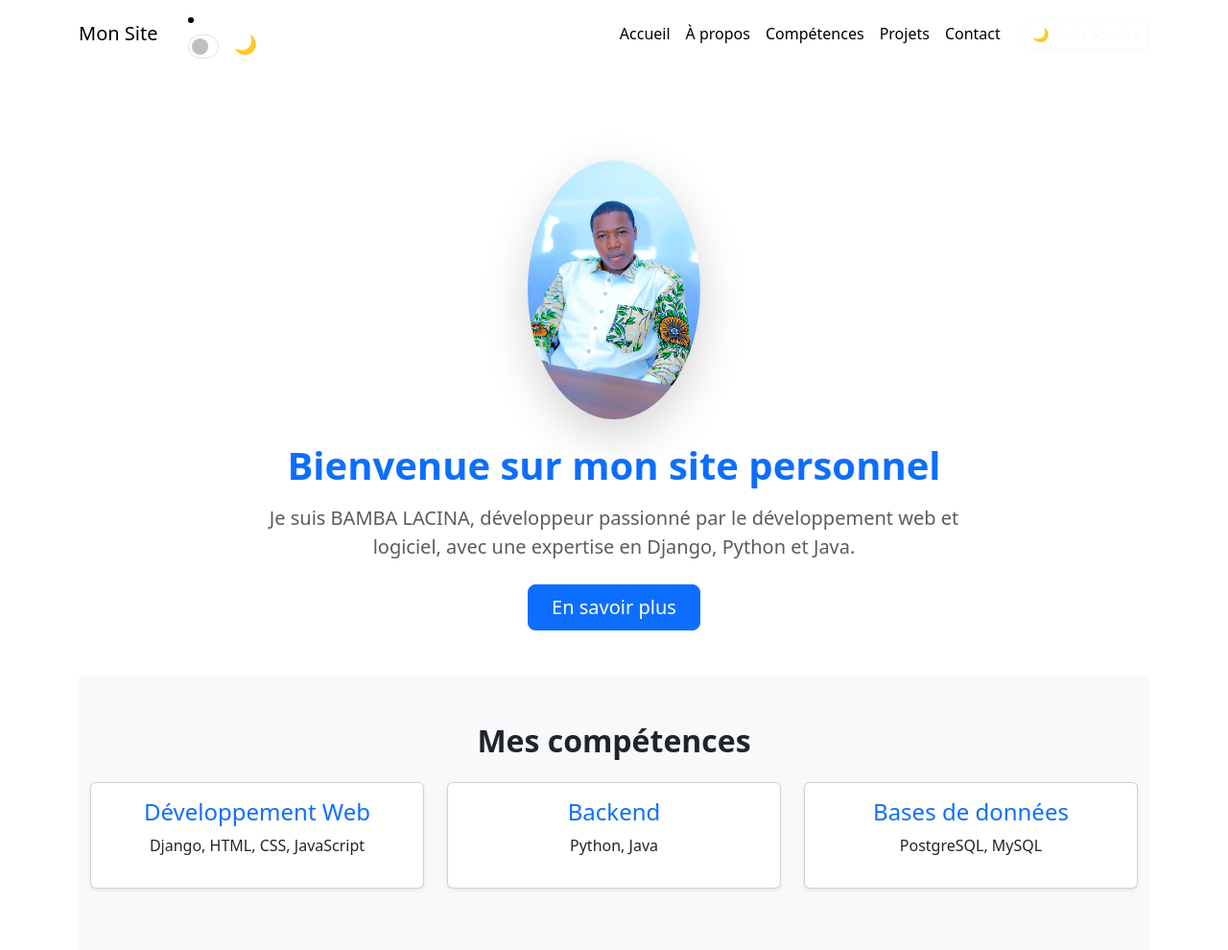
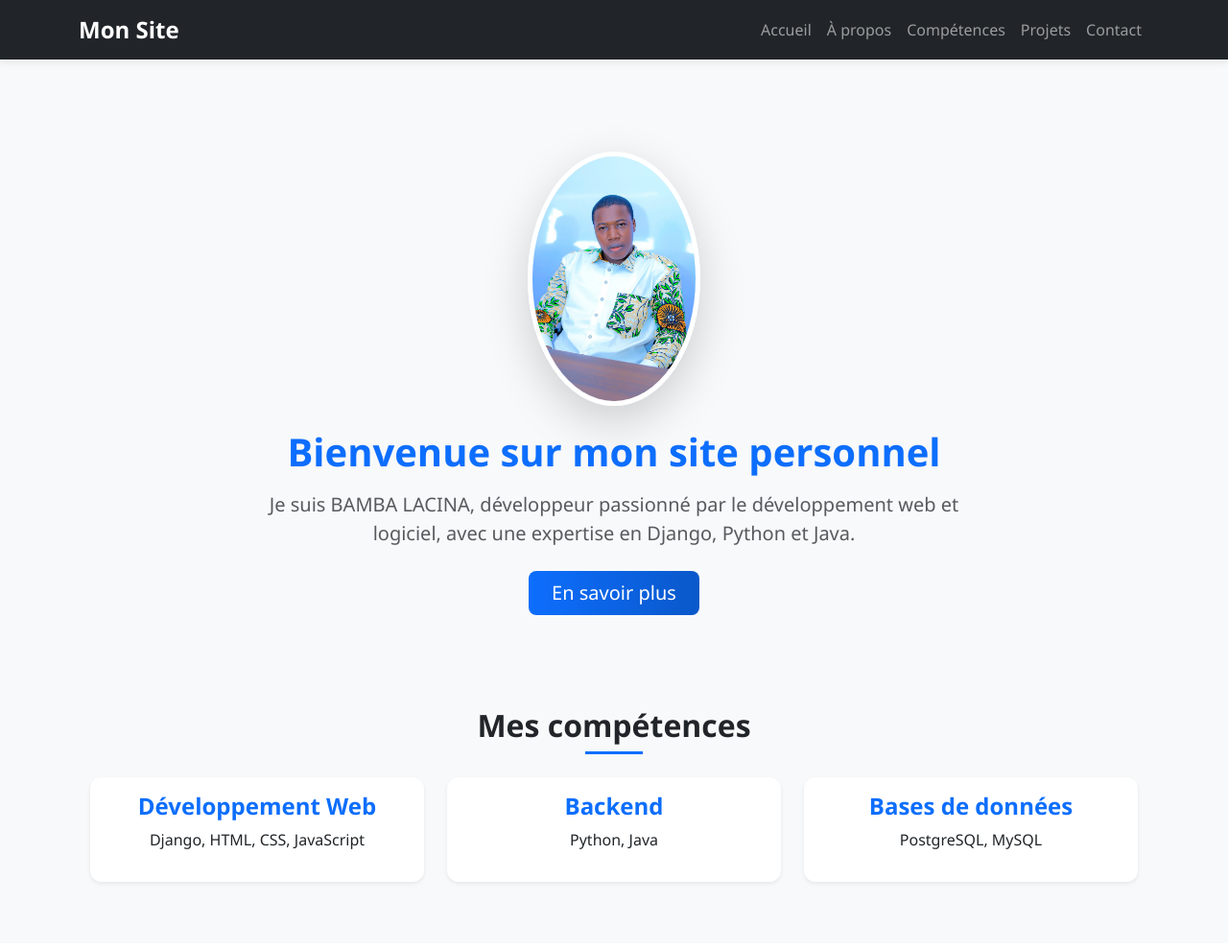
Before and after one commit to lacinabamba/sitepersonnel, a Django app: page / in a window 1280 px wide. Shown: the whole page at 96% size. After the commit the page ends 922 px from the top, so only its background shows below. Run offline with Django 5.2, Linux system fonts and the light colour scheme.

Commit message:
Suppression mode sombre

```diff
--- a/presentation/static/presentation/css/style.css
+++ b/presentation/static/presentation/css/style.css
@@ -1,39 +1,86 @@
-:root {
-    --bg-color: #ffffff;
-    --text-color: #000000;
-    --primary-color: #0d6efd;
+/* ======= RESET & BASE ======= */
+body {
+    font-family: 'Segoe UI', Tahoma, sans-serif;
+    margin: 0;
+    padding: 0;
+    background-color: #f8f9fa;
+    color: #212529;
 }
 
-[data-theme="dark"] {
-    --bg-color: #121212;
-    --text-color: #f5f5f5;
-    --primary-color: #0d6efd;
+h1, h2, h3, h4, h5 {
+    font-weight: bold;
 }
 
-body {
-    background-color: var(--bg-color);
-    color: var(--text-color);
+/* ======= NAVBAR ======= */
+.navbar {
+    box-shadow: 0 2px 8px rgba(0, 0, 0, 0.1);
 }
 
-/* Navbar & liens adaptatifs */
-.navbar-dark {
-    background-color: var(--bg-color) !important;
+.navbar-brand {
+    font-size: 1.5rem;
+    font-weight: 600;
 }
 
-.navbar-dark .navbar-brand,
-.navbar-dark .nav-link {
-    color: var(--text-color) !important;
+.nav-link {
+    font-size: 1rem;
+    transition: color 0.3s;
 }
 
-/* Amélioration du switch mode sombre */
-.form-check-input {
-    width: 50px;
-    height: 25px;
-    cursor: pointer;
+.nav-link:hover {
+    color: #0d6efd !important;
 }
 
-#theme-label {
-    margin-left: 8px;
-    font-size: 1.2rem;
-    cursor: pointer;
+/* ======= BOUTONS ======= */
+.btn-primary {
+    background: linear-gradient(90deg, #0d6efd, #0a58ca);
+    border: none;
+    transition: transform 0.3s, box-shadow 0.3s;
 }
+
+.btn-primary:hover {
+    transform: translateY(-2px);
+    box-shadow: 0 4px 12px rgba(13, 110, 253, 0.4);
+}
+
+/* ======= IMAGES ======= */
+img.rounded-circle {
+    border: 5px solid #fff;
+    box-shadow: 0 4px 15px rgba(0, 0, 0, 0.15);
+}
+
+/* ======= SECTION TITRES ======= */
+section h2 {
+    font-size: 2rem;
+    margin-bottom: 20px;
+    position: relative;
+}
+
+section h2::after {
+    content: "";
+    display: block;
+    width: 60px;
+    height: 3px;
+    background: #0d6efd;
+    margin: 8px auto 0;
+}
+
+/* ======= CARDS ======= */
+.card {
+    border: none;
+    border-radius: 12px;
+    transition: transform 0.3s, box-shadow 0.3s;
+}
+
+.card:hover {
+    transform: translateY(-5px);
+    box-shadow: 0 10px 20px rgba(0, 0, 0, 0.15);
+}
+
+/* ======= FOOTER ======= */
+footer {
+    background-color: #212529;
+    color: #fff;
+    text-align: center;
+    padding: 15px 0;
+    font-size: 0.9rem;
+}
--- a/presentation/templates/presentation/base.html
+++ b/presentation/templates/presentation/base.html
@@ -17,13 +17,9 @@
 <nav class="navbar navbar-expand-lg navbar-dark bg-dark">
     <div class="container">
         <a class="navbar-brand" href="{% url 'accueil' %}">Mon Site</a>
-        <li class="nav-item ms-3">
-    <div class="form-check form-switch">
-        <input class="form-check-input" type="checkbox" id="theme-toggle">
-        <label class="form-check-label text-light" for="theme-toggle" id="theme-label">🌙</label>
-    </div>
-</li>
-
+        <button class="navbar-toggler" type="button" data-bs-toggle="collapse" data-bs-target="#navbarNav" aria-controls="navbarNav" aria-expanded="false" aria-label="Toggle navigation">
+            <span class="navbar-toggler-icon"></span>
+        </button>
         <div class="collapse navbar-collapse" id="navbarNav">
             <ul class="navbar-nav ms-auto align-items-center">
                 <li class="nav-item"><a class="nav-link" href="{% url 'accueil' %}">Accueil</a></li>
@@ -31,11 +27,6 @@
                 <li class="nav-item"><a class="nav-link" href="{% url 'skills' %}">Compétences</a></li>
                 <li class="nav-item"><a class="nav-link" href="{% url 'projects' %}">Projets</a></li>
                 <li class="nav-item"><a class="nav-link" href="{% url 'contact' %}">Contact</a></li>
-                <li class="nav-item ms-3">
-                    <button id="theme-toggle" class="btn btn-outline-light btn-sm">
-                        🌙 Mode Sombre
-                    </button>
-                </li>
             </ul>
         </div>
     </div>
@@ -47,9 +38,4 @@
 </div>
 
 <!-- Scripts Bootstrap -->
-<script src="https://cdn.jsdelivr.net/npm/bootstrap@5.3.2/dist/js/bootstrap.bundle.min.js"></script>
-
-<!-- Script pour le mode clair/sombre -->
-<script src="{% static 'presentation/js/theme.js' %}"></script>
-</body>
-</html>
+<script src="https://cdn.jsdelivr
```
Also changed, not shown: 1 other file.
